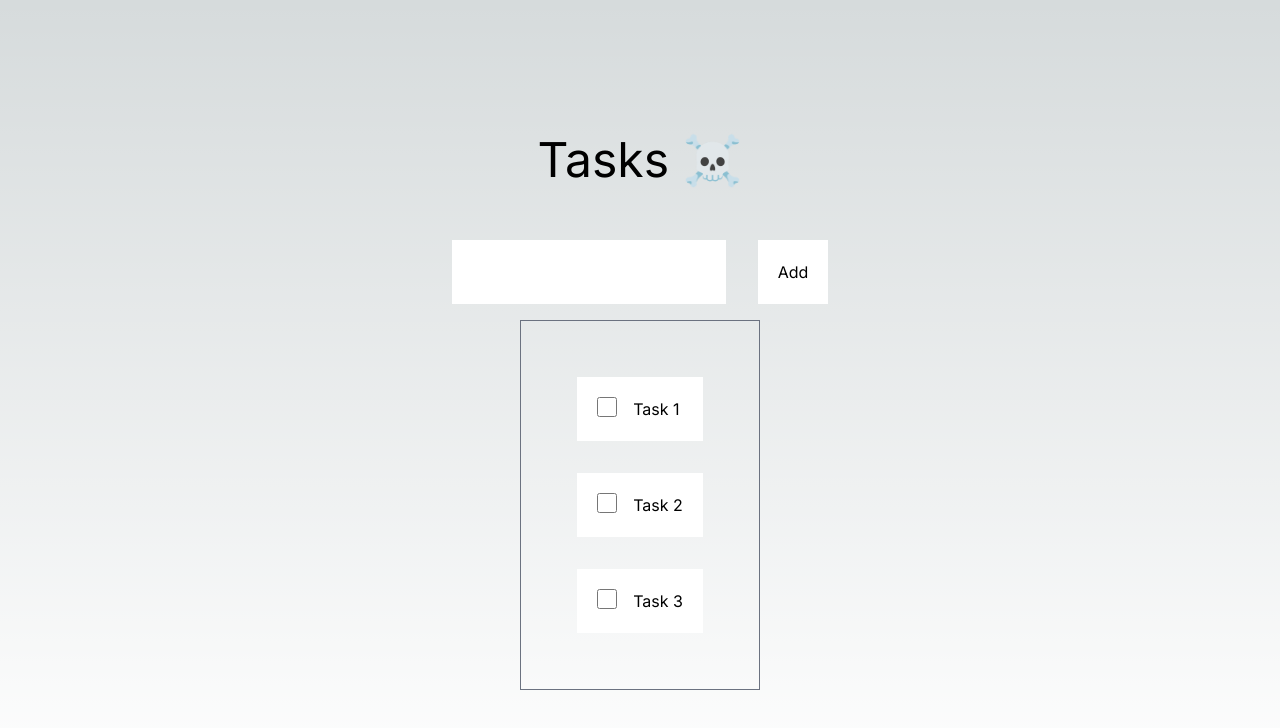
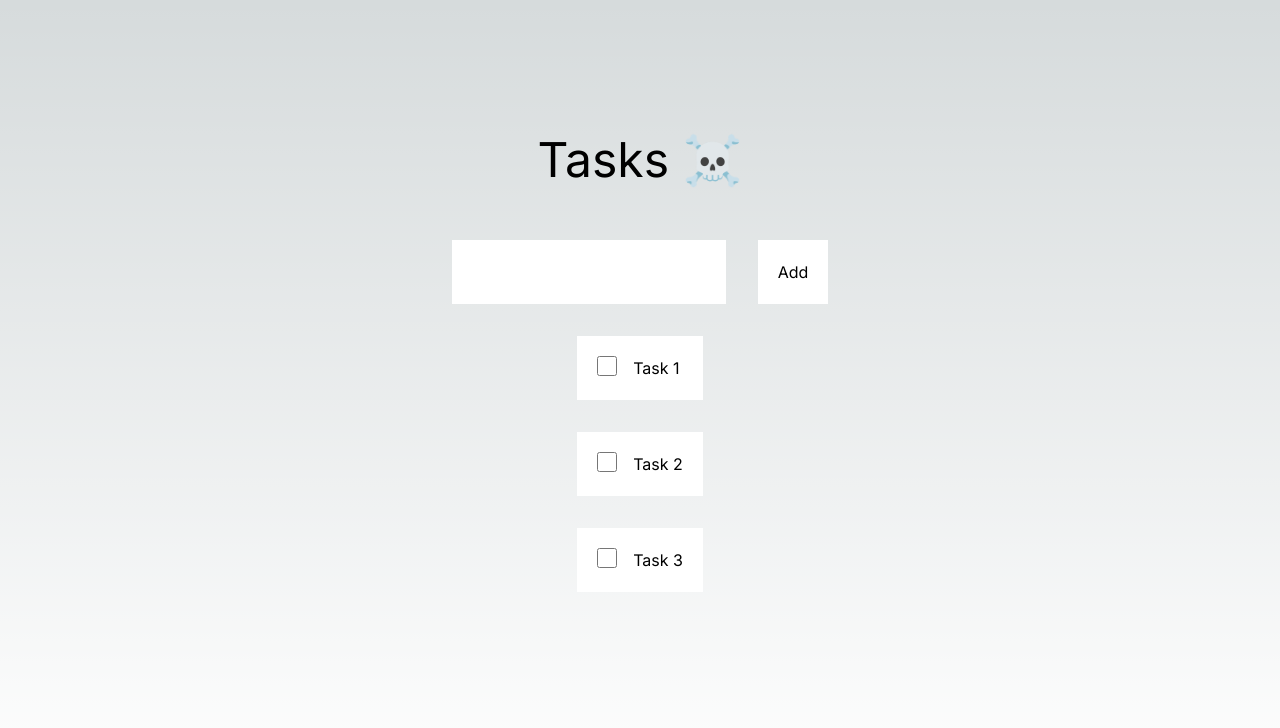
Before and after one commit to chubahay/app-tasks, a Next.js app: page / in a window 1280 px wide. Shown: the top 728 px of the page. Built offline with nearby package versions, Linux system fonts and the light colour scheme.

Commit message:
tidy code

```diff
--- a/app/page.tsx
+++ b/app/page.tsx
@@ -56,9 +56,7 @@ const sensors = useSensors(
       <h1 className="p-10 text-5xl">Tasks ☠️</h1>
       <DndContext onDragEnd={handleDragEnd} collisionDetection={closestCorners} sensors={sensors}>
       <Input onSubmit={addTask}/>
-      <div className="flex flex-col space-between w-auto p-10 border border-gray-500">
-        <Column tasks={tasks}/>
-      </div>
+      <Column tasks={tasks}/>
       </DndContext>
     </main>
   );
```
